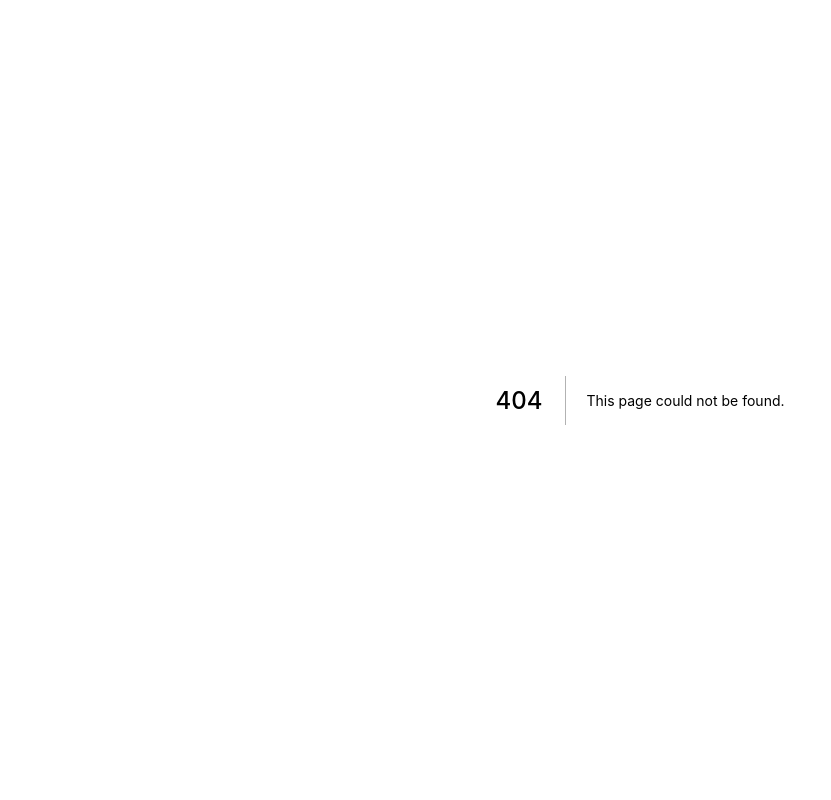
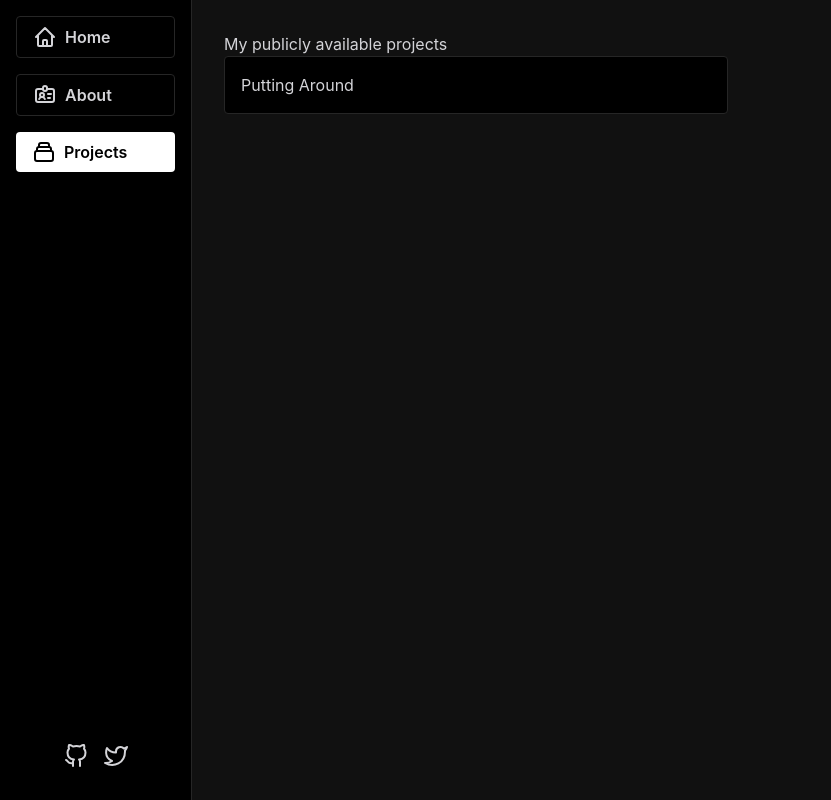
Before and after one commit to oonis/oonis.github.io, a Next.js app: page /projects in a window 1280 px wide. Before the commit this address had no page. Shown: the whole page, without its empty margins (0-831 px from the left). Built offline with nearby package versions, Linux system fonts and the light colour scheme.

Commit message:
renaming the page for projects

```diff
--- a/src/components/MobileMenu.tsx
+++ b/src/components/MobileMenu.tsx
@@ -3,9 +3,6 @@ import { HiOutlineCollection, HiOutlineHome, HiOutlineIdentification, HiOutlineM
 import PageLink from "./PageLink";
 import { useState } from "react";
 import { motion } from "framer-motion";
-
-// To customize the SideMenu buttons, go to PageLink.tsx to change the style of them.
-// If you want to change the link's between pages then change the href="" in <PageLink> and <MobileMenu> and make sure to also modify the file names of the pages for example cards.tsx or page4.tsx including the exported function name "export default function Page4() {"
 
 export const MobileMenu = () => {
   const [openMobileMenu, setMobileMenu] = useState(false);
@@ -40,7 +37,7 @@ const MobileContent = () => {
             <p>About</p>
           </div>
         </PageLink>
-        <PageLink href={"/cards"}>
+        <PageLink href={"/projects"}>
           <div className="flex gap-2 rounded px-4 py-2 items-center">
             <HiOutlineCollection className="text-2xl" />
             <p>Projects</p>
--- a/src/components/SideMenu.tsx
+++ b/src/components/SideMenu.tsx
@@ -1,9 +1,6 @@
 import { FiGithub, FiTwitter } from "react-icons/fi";
 import { HiOutlineCollection, HiOutlineHome, HiOutlineIdentification } from "react-icons/hi";
 import PageLink from "./PageLink";
-
-// To customize the SideMenu buttons, go to PageLink.tsx to change the style of them.
-// If you want to change the link's between pages then change the href="" in <PageLink> and <MobileMenu> and make sure to also modify the file names of the pages for example cards.tsx or page4.tsx including the exported function name "export default function Page4() {"
 
 export const SideMenu = () => {
   return (
@@ -21,7 +18,7 @@ export const SideMenu = () => {
             <p>About</p>
           </div>
         </PageLink>
-        <PageLink href={"/cards"}>
+        <PageLink href={"/projects"}>
           <div className="flex gap-2 rounded px-4 py-2 items-center">
             <HiOutlineCollection className="text-2xl" />
             <p>Projects</p>
--- a/src/pages/cards.tsx
+++ b/src/pages/projects.tsx
@@ -3,7 +3,7 @@ import { Footer } from "../components/Footer";
 import { motion } from "framer-motion";
 import Head from "next/head";
 
-export default function Cards() {
+export default function Projects() {
   return (
     <>
       <Head>
```
